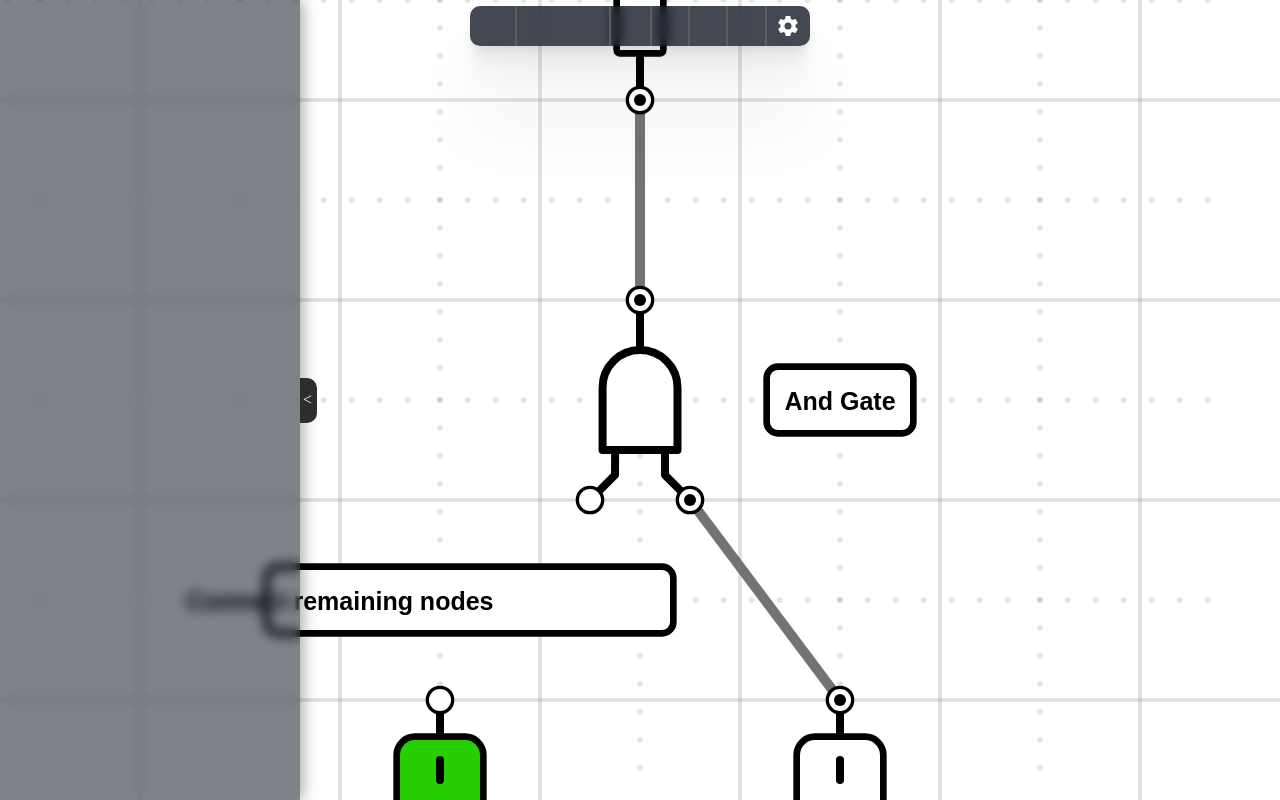
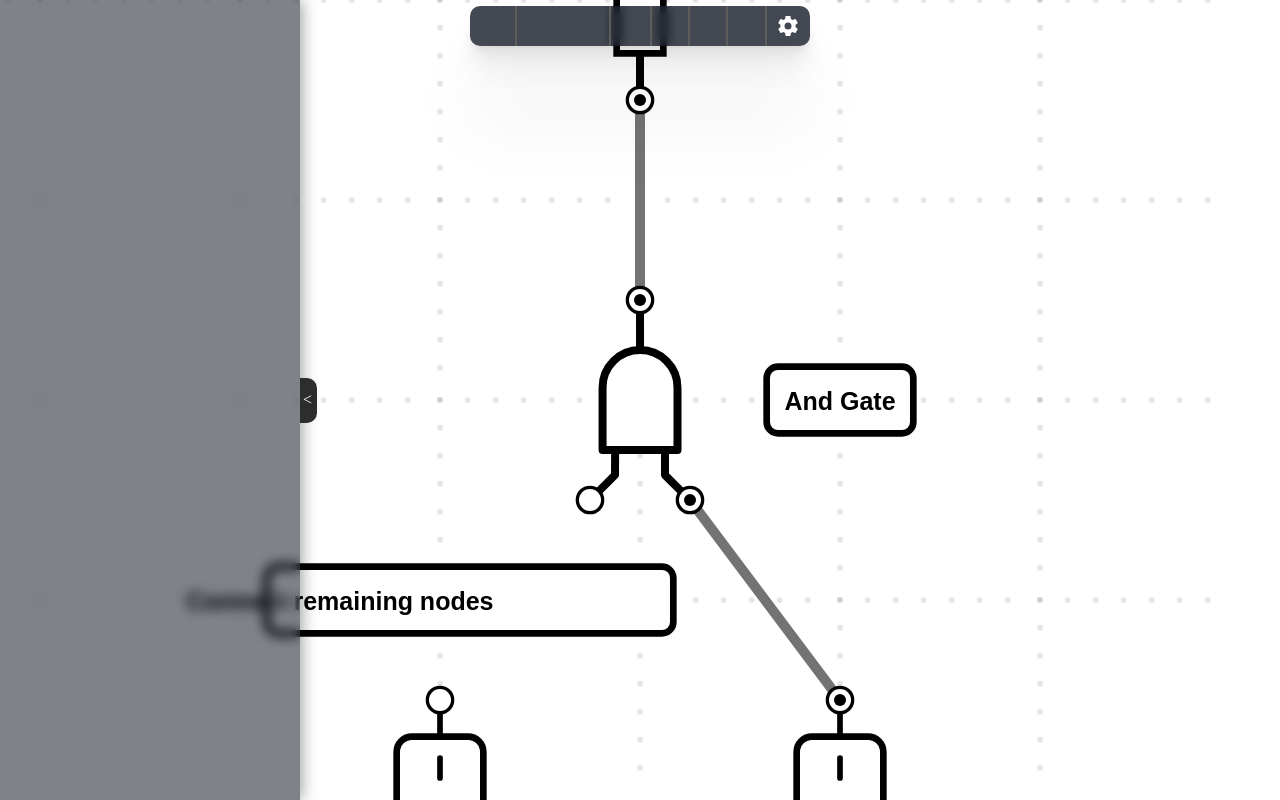
Before and after one commit to apparatusone/Circuits, a website with bundled scripts: page index.html in a window 1280 px wide. Built offline with nearby package versions, Linux system fonts and the light colour scheme; files whose address does not match are found by name.

Commit message:
add animation to component label move and switch state change

```diff
--- a/index.html
+++ b/index.html
@@ -9,6 +9,8 @@
     <script defer type="module" src="scripts/main.js"></script>
     <script defer type="module" src="scripts/menu.js"></script>
     <script defer type="module" src="scripts/parts.js"></script>
+    <script defer type="module" src="scripts/hidden-canvas.js"></script>
+
     <style> @import url('https://fonts.googleapis.com/css2?family=Roboto:wght@100;400;500&display=swap');</style>
 
     <title>computer</title>
@@ -92,6 +94,7 @@
     <button id="rotate-left" class="hide"></button>
     <button id="rotate-right" class="hide"></button>
     <canvas id="canvas"></canvas>
+    <canvas id="hidden-canvas"></canvas>
     <div style="display:none;">
         <img id="source"
              src="svg/dot-01.svg"
@@ -113,6 +116,7 @@
         <div id="custom-component"class="options">Create Component</div>
         <!-- <div id="name-component" class="options">Name Component</div> -->
         <div id="save-component" class="options">Save Component</div>
+        <div id="name-component" class="options">Rename</div>
 
         <div id="options" class="options">
             Options
@@ -131,7 +135,6 @@
 
     <menu id="right-click-secondary">
         <div id="custom-component"class="options">Create Component</div>
-        <div id="name-component" class="options">Name Component</div>
         <div id="save-component" class="options">Save Component</div>
         <div id="set-clock" class="options">Set Clock Speed</div>
     </menu>
--- a/scripts/main.js
+++ b/scripts/main.js
@@ -7,10 +7,11 @@ import { shape } from "./shapes.js"
 import { mdiPlus, mdiMinus, mdiUndoVariant, mdiSelection, mdiContentSave, mdiCloseCircle, mdiCog, dltRotate, mdiChevronRight } from './shapes.js';
 import { within, drawShape, generateId, stringIncludes, minMax, slope, capitalize, getClass, color,
      radians, buildComponent, makeCustomComponent, deleteComponent, deleteWire, addMdi, pointOnLine,
-     mouseClickDuration } from "./utilities.js";
+     mouseClickDuration, formatBytes, delay, easeInOutCirc } from "./utilities.js";
 
 const canvas = document.getElementById("canvas");
 const ctx = canvas.getContext("2d", { alpha: false });
+
 ctx.imageSmoothingEnabled = false;
 ctx.imageSmoothingQuality = 'high';
 
@@ -190,43 +191,43 @@ function draw() {
     // };
 
     // more effecient to render when zoomed out
-    ctx.fillStyle = "rgba(0,0,0," + Math.min(1, z / 20) + ")";
-
-    let i;
-    for (i = (-origin.x * z) % z; i < canvas.width; i+=z) {
-        //ctx.fillRect(i - z / 40, j - z / 40, z / 20, z / 20);
-    };
-
-    for (let j = (origin.y * z) % z; j < canvas.height; j+=z) {
-        ctx.fillRect(i - z / 40, j - z / 40, z / 20, z / 20);
-    };
-
-    if ( z < 40 ) {
-        ctx.fillStyle = "rgba(0,0,0," + Math.min(1, z / 20) + ")";
-        for (let i = (-origin.x * z) % z; i < canvas.width; i+=z) {
-            for (let j = (origin.y * z) % z; j < canvas.height; j+=z) {
-                ctx.fillRect(i - z / 40, j - z / 40, z / 20, z / 20);
-            };
-        };
-    }
+    //ctx.fillStyle = "rgba(0,0,0," + Math.min(1, z / 20) + ")";
+
+    // let i;
+    // for (i = (-origin.x * z) % z; i < canvas.width; i+=z) {
+    //     //ctx.fillRect(i - z / 40, j - z / 40, z / 20, z / 20);
+    // };
+
+    // for (let j = (origin.y * z) % z; j < canvas.height; j+=z) {
+    //     ctx.fillRect(i - z / 40, j - z / 40, z / 20, z / 20);
+    // };
+
+    // if ( z < 40 ) {
+    //     ctx.fillStyle = "rgba(0,0,0," + Math.min(1, z / 20) + ")";
+    //     for (let i = (-origin.x * z) % z; i < canvas.width; i+=z) {
+    //         for (let j = (origin.y * z) % z; j < canvas.height; j+=z) {
+    //             ctx.fillRect(i - z / 40, j - z / 40, z / 20, z / 20);
+    //         };
+    //     };
+    // }
 
     // TODO: simplify grid generation
     // FIXME: very slow on zoom out
     //main grid
-    if( z > 15 ) {
-        for (let i = ((-origin.x - 50) * z) % z; i < canvas.width + 50; i+=z) {
-            for (let j = ((origin.y - 50) * z) % z; j < canvas.height + 50; j+=z) {
-                ctx.strokeStyle = color.grid;
-                ctx.setLineDash([]);
-                // x1,y1, x2, y2, linewidth
-                drawLine( ((i - z / 20) + .05*z), (j - z / 500), ((i - z / 20) + .05*z), ((j - z / 500) + z), 55);
-                drawLine( (i - z / 500), ((j - z / 20) + .05*z), ((i - z / 500) + z), ((j - z / 20) + .05*z), 55);
-            }
-        }
-    }
-
-    // DOESN'T cause slow down on zoom out
-    // sub grid
+    // if( z > 15 ) {
+    //     for (let i = ((-origin.x - 50) * z) % z; i < canvas.width + 50; i+=z) {
+    //         for (let j = ((origin.y - 50) * z) % z; j < canvas.height + 50; j+=z) {
+    //             ctx.strokeStyle = color.grid;
+    //             ctx.setLineDash([]);
+    //             // x1,y1, x2, y2, linewidth
+    //             drawLine( ((i - z / 20) + .05*z), (j - z / 500), ((i - z / 20) + .05*z), ((j - z / 500) + z), 55);
+    //             drawLine( (i - z / 500), ((j - z / 20) + .05*z), ((i - z / 500) + z), ((j - z / 20) + .05*z), 55);
+    //         }
+    //     }
+    // }
+
+    //DOESN'T cause slow down on zoom out
+    //sub grid
     if( z > 40 ) {
         for (let i = ((-origin.x - 50) * z) % z; i < canvas.width + 50; i+=z) {
             for (let j = ((origin.y - 50) * z) % z; j < canvas.height + 50; j+=z) {
@@ -241,6 +242,7 @@ function draw() {
         }
     }
 
+
     // X @ center of canvas
     ctx.lineWidth = z/60;
     ctx.strokeStyle = '#6F6F6F';
@@ -252,6 +254,8 @@ function draw() {
     ctx.lineTo((-origin.x + .1 + 0.5)* z, (origin.y + .1 + 0.5) * z, z, z);
     ctx.stroke();
 
+    // draw highlight
+    ctx.lineCap = 'round';
     for (let [key, value] of Object.entries(objects)) {
         if (value.highlight === true) {
             if (value.img !== 'svg') {
@@ -290,8 +294,12 @@ function draw() {
     for (let [key, value] of Object.entries(objects)) {
         ctx.strokeStyle = color.line;
         ctx.lineWidth = z/15;
-        //FIXME:
-        if (value.img !== 'svg') {
+        if (value.constructor === OnOffSwitch) {
+            ctx.fillStyle = color.object;
+            drawRotatedImg(value)
+            continue
+        }
+
         if (value.state) {
             ctx.fillStyle = value.color;
             drawRotatedImg(value)
@@ -301,13 +309,15 @@ function draw() {
             drawRotatedImg(value)
         }
     }
-    }
 
     // FIXME: rotate multiple components
     // show rotate buttons on selected component
 
     if (select.components.length < 2 && clickedProxy.isComponent ) {
         locateRotateButtons(clickedProxy.object);
+    }
+    if (z < 55) {
+        rotateButtons('hide')
     }
 
 
@@ -545,7 +555,7 @@ canvas.onmousemove = function(e) {
             objects[id].offset[name].y = Math.max( -objects[id].h/2 + .15, Math.min(objects[id].h/2 - .15, parseFloat(mouse.canvas.y) - y))
         }
         if  (objects[id].r === 90 || objects[id].r === 270) {
-            objects[id].offset[name].x = Math.max( - objects[id].w + .15, Math.min(objects[id].w - .15, parseFloat(mouse.canvas.x) - x))
+            objects[id].offset[name].x = Math.max( - objects[id].h/2 + .15, Math.min(objects[id].h/2 - .15, parseFloat(mouse.canvas.x) - x))
         }
 
         moveLabels(id,name)
@@ -1027,11 +1037,11 @@ function getObject(x, y) {
 
 let offsetRange = {}
 function moveLabels(id,name) {
-    for (const [key, offset] of Object.entries(offsetRange)) {
+    for (const [key, {x,y}] of Object.entries(offsetRange)) {
         if (key === name) continue
-        let difference = offset.y + -1 * objects[id].offset[name].y
+        let difference = y + -1 * objects[id].offset[name].y
         if (objects[id].r === 90 || objects[id].r === 270) {
-            difference = offset.x + -1 * objects[id].offset[name].x
+            difference = x + -1 * objects[id].offset[name].x
         }
         if (difference < .1 && difference > -.1) {
 
@@ -1039,11 +1049,13 @@ function moveLabels(id,name) {
                 //swap values
                 [offsetRange[key].y,offsetRange[name].y] = [offsetRange[name].y,offsetRange[key].y]
                 //update node offset
-                objects[id].offset[key].y = offsetRange[key].y
+                animate(objects[id].offset[key], offsetRange[key].y, 'y')
+                //objects[id].offset[key].y = offsetRange[key].y
             }
             if (objects[id].r === 90 || objects[id].r === 270) {
                 [offsetRange[key].x,offsetRange[name].x] = [offsetRange[name].x,offsetRange[key].x]
-                objects[id].offset[key].x = offsetRange[key].x
+                animate(objects[id].offset[key], offsetRange[key].x, 'x')
+                //objects[id].offset[key].x = offsetRange[key].x
             }
         }
     }
@@ -1223,6 +1235,15 @@ saveButton.onclick = function() {
             return;
         }
         return value;
+    }
+
+    const limit = 1024 * 1024 * 5; // 5 MB
+    const used = decodeURI(encodeURIComponent(JSON.stringify(localStorage))).length
+    const remSpace = limit - used;
+    console.log(`${formatBytes(used)} used of Local Storage. ${formatBytes(remSpace)} remaining`);
+
+    if (remSpace <= 0) {
+        alert('Local Storage is full')
     }
 }
 
@@ -1833,7 +1854,7 @@ function drawRotated(image, x, y, w, h, degrees) {
 }
 
 //draw line function
-function drawLine (x1, y1, x2, y2, width) {
+export function drawLine (x1, y1, x2, y2, width) {
     ctx.lineWidth = z/width;
     ctx.beginPath();
     ctx.moveTo(x1, y1);
@@ -2255,3 +2276,35 @@ export function defineNodes (id, nodes, object, objects) {
         writable: true
     });
 }
+
+
+// const animate = async (current, newValue) => {
+//     console.log(current.y, newValue)
+//     //current.y = newValue
+//     for (current.y; current.y < newValue; current.y+=.01) {
+//         console.log(current.y)
+//         delay(500)
+//     }
+// }
+
+
+function animate(current, newValue, n) {
+    let i = 0
+    const difference = (newValue - current[n])/2
+    iterate(current, newValue)
+    function iterate (current, newValue) {
+        setTimeout(function() {
+        if (easeInOutCirc(i/20) <= .5) {
+            current[n] += parseFloat((difference * easeInOutCirc(i/20)*.7303).toFixed(5))
+        } else {
+            current[n] += parseFloat((difference * (1 - easeInOutCirc(i/20))).toFixed(5))
+        }
+
+        i++
+        if (i < 20) {
+            iterate(current, newValue);
+        }
+        if (i === 20) current[n] = newValue
+        }, 4)
+    }
+  }
--- a/scripts/parts.js
+++ b/scripts/parts.js
@@ -1,6 +1,6 @@
 'use strict';
 
-import { generateId, color } from './utilities.js'
+import { generateId, color, easeOutBounce, easeInExpo } from './utilities.js'
 import { shape } from './shapes.js'
 import { defineNodes } from './main.js'
 
@@ -220,19 +220,38 @@ class OnOffSwitch extends Generic{
             output: { x: 0, y: 0.5 },
         }
 
+        this.swLocation = 1
         this.classname = 'Switch'
     }
 
     type = 'interactive'
     img = 'button'
-    color = '#27CF00'
+    color = color.background
 
     state = 0
 
     // changes state of switch between 0 and 1
     get changeState () {
         this.state ^= 1;
-        this.output.setter = this.state
+        this.animate();
+        this.output.setter = this.state;
+    }
+
+    animate() {
+        const self = this
+        let i = 0
+        iterate()
+        function iterate () {
+            setTimeout(function() {
+                if (self.state) self.swLocation = 1 - easeOutBounce(i/40)
+                if (!self.state) self.swLocation = easeOutBounce(i/40)
+            i++
+            if (i < 40) {
+                iterate();
+            }
+            if (i === 40) self.swLocation = !self.state
+            }, 6)
+        }
     }
 
     shape = shape.switch
@@ -427,7 +446,7 @@ class CustomComponent {
         this.w = w
         this.h = h
         this.hitbox = { w: w, h: h }
-        this.name = 'undefined'
+        this.name = 'New Component'
         this.highlight = false;
         this.nodes = []
         this.offset =  {}
--- a/scripts/shapes.js
+++ b/scripts/shapes.js
@@ -6,6 +6,8 @@ export const shape = (function() {
     // paths
     const ledPath = function (x1, y1, a, b, z, w, h, context) {
         context.setLineDash([]);
+        context.lineCap = 'butt';
+        context.lineJoin = 'miter';
 
         context.beginPath();
         context.arc((-a + x1 + 0.5) * z, (b + y1 + 0.5) * z, .10 * z, 0, 1 * Math.PI, true);
@@ -16,7 +18,6 @@ export const shape = (function() {
         context.fill();
 
         context.lineWidth = z/25;
-        context.lineCap = 'butt';
         context.beginPath();
         context.lineTo((-a + x1 + 0.5) * z, (b + y1 + .75) * z);
         context.lineTo((-a + x1 + 0.5) * z, (b + y1 + 1) * z);
@@ -481,14 +482,14 @@ export const shape = (function() {
 
     };
 
-    const onOffSwitchPath = function (x, y, a, b, z, w, h, context) {
+    const onOffSwitchPath = function (x, y, a, b, z, w, h, context, value) {
         context.setLineDash([]);
 
         const top = (b + y + .2) * z;
         const left = (-a + x + .3) * z;
         const width = .4*z;
         const height = .6*z;
-        const radius = .075*z;
+        const radius = .06*z;
 
         context.beginPath();
         context.moveTo(left + radius, top);
@@ -503,14 +504,41 @@ export const shape = (function() {
         context.stroke();
         context.fill()
 
-        context.lineWidth = z/25;
+        // switch part of switch
+        const swTop = top + (height - height/2.4) * Math.min(.95, Math.max(.05,value.swLocation))
+        const swLeft = left + (width - width/1.1)/2
+        const swWidth = width/1.1
+        const swHeight = height/2.4
+        const swRadius = .04*z
+
+        context.lineWidth = z/95;
+
+        if (value.state) context.fillStyle = '#39DE00';
+        if (!value.state) context.fillStyle = '#ADADAD';
+
         context.beginPath();
-        context.lineTo((-a + x + 0.5) * z, (b + y + .3) * z);
-        context.lineTo((-a + x + 0.5) * z, (b + y + .4) * z);
+        context.moveTo(swLeft + swRadius, swTop);
+        context.lineTo(swLeft + swWidth - swRadius, swTop);
+        context.arcTo(swLeft + swWidth, swTop, swLeft + swWidth, swTop + swRadius, swRadius);
+        context.lineTo(swLeft + swWidth, swTop + swHeight - swRadius);
+        context.arcTo(swLeft + swWidth, swTop + swHeight, swLeft + swWidth - swRadius, swTop + swHeight, swRadius);
+        context.lineTo(swLeft + swRadius, swTop + swHeight);
+        context.arcTo(swLeft, swTop + swHeight, swLeft, swTop + swHeight - swRadius, swRadius);
+        context.lineTo(swLeft, swTop + swRadius);
+        context.arcTo(swLeft, swTop, swLeft + swRadius, swTop, swRadius);
+        //context.stroke();
+        context.fill()
+
+        // 'on' symbol
+        context.lineWidth = z/35;
+        context.beginPath();
+        context.lineTo((-a + x + 0.5) * z, (b + y + .29) * z);
+        context.lineTo((-a + x + 0.5) * z, (b + y + .39) * z);
         context.stroke();
 
+        // 'off' symbol
         context.beginPath();
-        context.arc((-a + x + 0.5)* z, (b + y + 0.65) * z, .06*z, 0, 2 * Math.PI);
+        context.arc((-a + x + 0.5)* z, (b + y + 0.66) * z, .06*z, 0, 2 * Math.PI);
         context.stroke();
 
         context.lineCap = 'butt';
--- a/scripts/utilities.js
+++ b/scripts/utilities.js
@@ -741,3 +741,33 @@ export function mouseClickDuration(start, end, time) {
         return true
     }
 }
+
+// TODO: replace
+export function formatBytes(a,b=2){if(!+a)return"0 Bytes";const c=0>b?0:b,d=Math.floor(Math.log(a)/Math.log(1024));return`${parseFloat((a/Math.pow(1024,d)).toFixed(c))} ${["Bytes","KB","MB","GB","TB","PB","EB","ZB","YB"][d]}`}
+
+export const delay = ms => new Promise(res => setTimeout(res, ms));
+
+export function easeInOutCirc(x) {
+    return x < 0.5
+      ? (1 - Math.sqrt(1 - Math.pow(2 * x, 2))) / 2
+      : (Math.sqrt(1 - Math.pow(-2 * x + 2, 2)) + 1) / 2;
+    }
+
+export function easeOutBounce(x) {
+    const n1 = 7.5625;
+    const d1 = 2.75;
+
+    if (x < 1 / d1) {
+        return n1 * x * x;
+    } else if (x < 2 / d1) {
+        return n1 * (x -= 1.5 / d1) * x + 0.75;
+    } else if (x < 2.5 / d1) {
+        return n1 * (x -= 2.25 / d1) * x + 0.9375;
+    } else {
+        return n1 * (x -= 2.625 / d1) * x + 0.984375;
+    }
+}
+
+export function easeInExpo(x) {
+    return x === 0 ? 0 : Math.pow(2, 10 * x - 10);
+}
```
Lines whose indentation alone changed are shown as unchanged.
